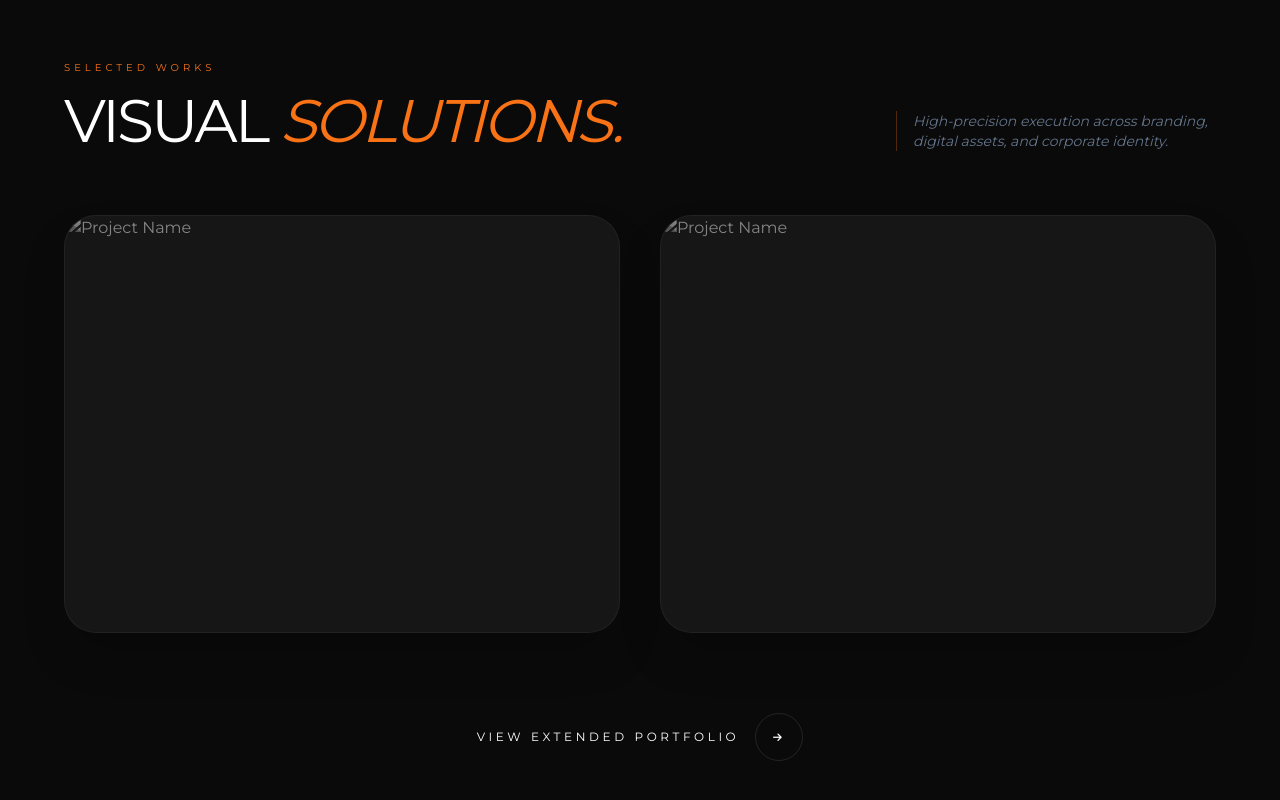
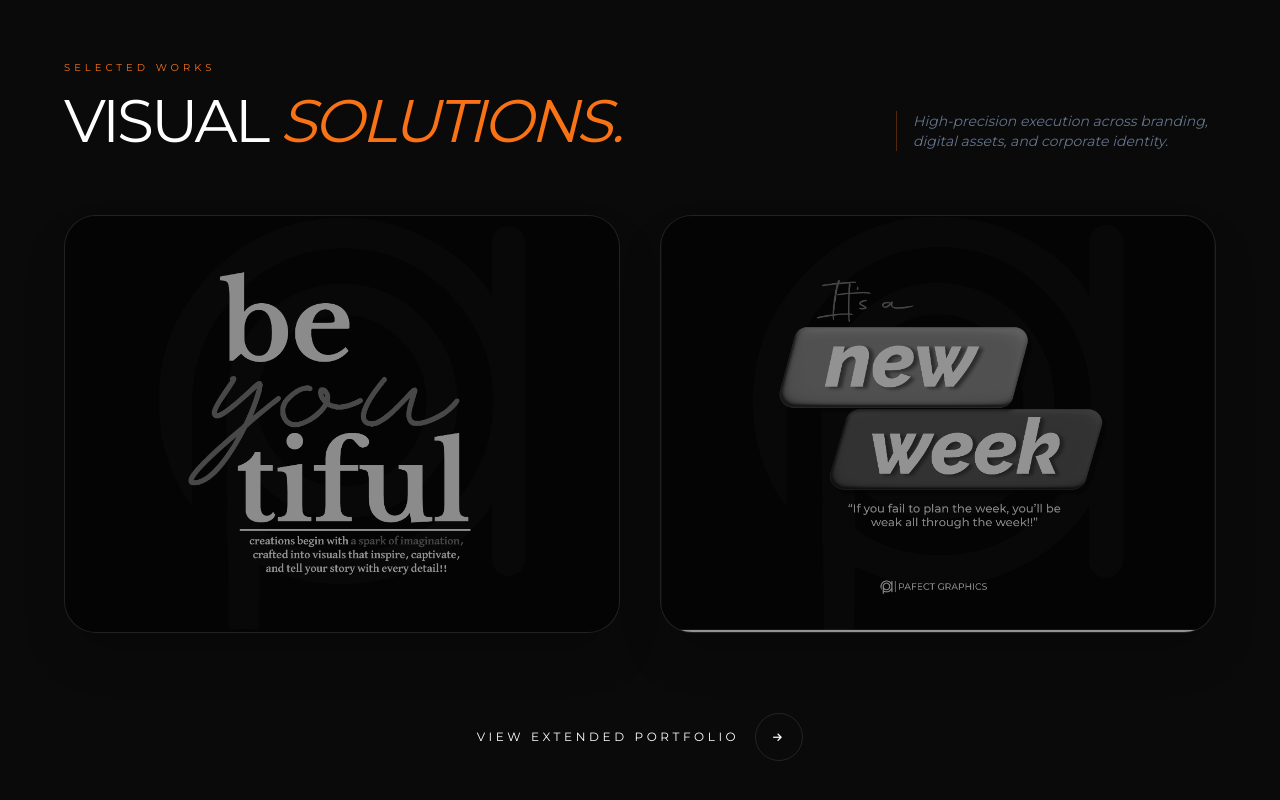
Before and after one commit to PatriciaNshemereirwe/Pafect-Graphics-Studio, a plain HTML site: page index.html in a window 1280 px wide. Shown: the part 868-1668 px from the top of the page. Drawn offline with nearby package versions, Linux system fonts and the light colour scheme.

Commit message:
Add files via upload

```diff
--- a/index.html
+++ b/index.html
@@ -373,7 +373,7 @@ a.group:hover {
 
             <div class="reveal-item group cursor-pointer relative overflow-hidden rounded-[2rem] bg-[#161616] border border-white/5 shadow-2xl">
                 <div class="aspect-[4/3] overflow-hidden">
-                    <img src="images/logo.png" alt="Project Name" class="w-full h-full object-cover transition-transform duration-700 group-hover:scale-110 opacity-80 group-hover:opacity-100">
+                    <img src="beyou.webp" alt="Project Name" class="w-full h-full object-cover transition-transform duration-700 group-hover:scale-110 opacity-80 group-hover:opacity-100">
                 </div>
                 <div class="absolute bottom-6 left-6 right-6 p-6 rounded-2xl bg-black/40 backdrop-blur-md border border-white/10 transform translate-y-4 opacity-0 group-hover:translate-y-0 group-hover:opacity-100 transition-all duration-500">
                     <p class="text-orange-500 text-[10px] font-900 uppercase tracking-widest mb-1">Branding</p>
@@ -383,7 +383,7 @@ a.group:hover {
 
             <div class="reveal-item group cursor-pointer relative overflow-hidden rounded-[2rem] bg-[#161616] border border-white/5 shadow-2xl">
                 <div class="aspect-[4/3] overflow-hidden">
-                    <img src="images/newweek.png" alt="Project Name" class="w-full h-full object-cover transition-transform duration-700 group-hover:scale-110 opacity-80 group-hover:opacity-100">
+                    <img src="newweek.webp" alt="Project Name" class="w-full h-full object-cover transition-transform duration-700 group-hover:scale-110 opacity-80 group-hover:opacity-100">
                 </div>
                 <div class="absolute bottom-6 left-6 right-6 p-6 rounded-2xl bg-black/40 backdrop-blur-md border border-white/10 transform translate-y-4 opacity-0 group-hover:translate-y-0 group-hover:opacity-100 transition-all duration-500">
                     <p class="text-orange-500 text-[10px] font-900 uppercase tracking-widest mb-1">Marketing</p>
```
Also changed, not shown: beyou.webp (added), newweek.webp (added).
